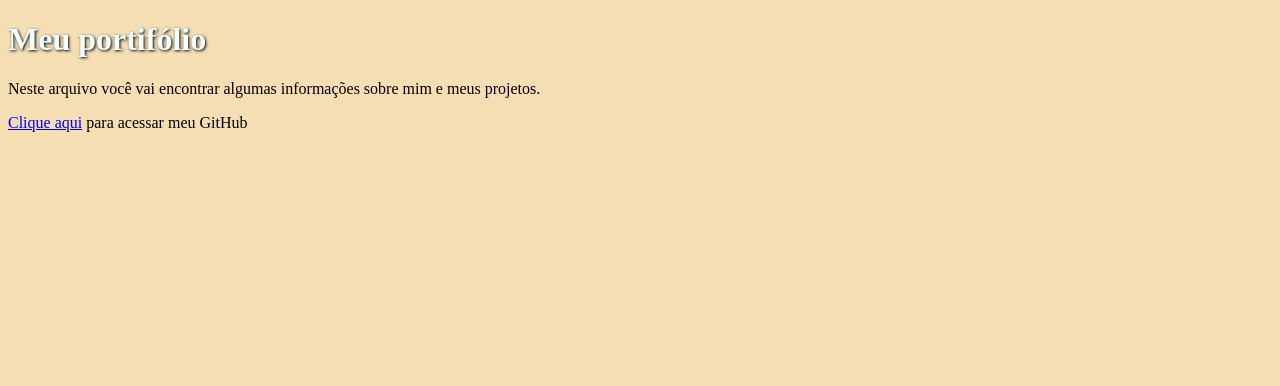
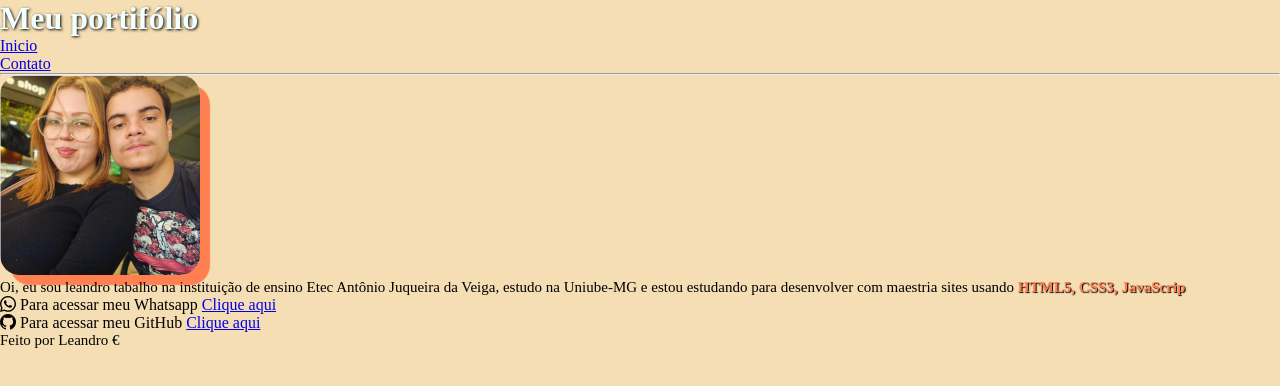
Before and after one commit to Leandr0Arantes/Portifolio, a plain HTML site: page index.html in a window 1280 px wide. Drawn offline with nearby package versions, Linux system fonts and the light colour scheme.

Commit message:
Atualização visual

```diff
--- a/index.html
+++ b/index.html
@@ -1,14 +1,49 @@
 <!DOCTYPE html>
 <html lang="pt-br">
+
 <head>
     <meta charset="UTF-8">
     <meta name="viewport" content="width=device-width, initial-scale=1.0">
     <title>Leandro Arantes</title>
     <link rel="stylesheet" href="style.css">
+    <link rel="stylesheet" href="https://cdn.jsdelivr.net/npm/bootstrap-icons@1.11.3/font/bootstrap-icons.min.css">
 </head>
+
 <body>
-    <h1>Meu portifólio</h1>
-    <p>Neste arquivo você vai encontrar algumas informações sobre mim e meus projetos.</p>
-    <p><a href="https://github.com/Leandr0Arantes/" target="_blank" rel="external">Clique aqui</a> para acessar meu GitHub</p>
+    <header>
+        <h1>Meu portifólio</h1>
+        <nav>
+            <ul>
+                <li><a href="#">Inicio</a></li>
+                <li><a href="#contato">Contato</a></li>
+            </ul>
+        </nav>
+        <hr>
+    </header>
+    <section id="inicio">
+        <img src="imagens/minha_foto.png" alt="Minha foto" class="minha-foto">
+        <p>Oi, eu sou leandro tabalho na instituição de ensino Etec Antônio Juqueira da Veiga, estudo na Uniube-MG e estou
+            estudando para desenvolver com maestria sites usando <span><abbr
+                    title="Linguagem de Marcação de Hipertexto">HTML5</abbr>, <abbr
+                    title="Folha de Estilo em Cascatas">CSS3</abbr>, JavaScrip</span></p>
+    </section>
+
+    <section id="contato">
+        <ul>
+            <li><i class="bi bi-whatsapp"></i> Para acessar meu Whatsapp <a href="https://wa.me/1699294779">Clique aqui</a>
+            </li>
+            <li><i class="bi bi-github"></i> Para acessar meu GitHub <a href="https://github.com/Leandr0Arantes/" target="_blank" rel="external">Clique aqui</a>
+            </li>
+        </ul>
+    </section>
+
+
+
+
+    <footer>
+        <p>Feito por Leandro &euro;</p>
+    </footer>
+
 </body>
+
 </html>
--- a/style.css
+++ b/style.css
@@ -1,8 +1,42 @@
-body{
+/* Geral */
+html{
+    scroll-behavior: smooth;
+}
+*{
+    margin: 0 auto;
+    padding: 0;
+    box-sizing: border-box;
+}
+body {
     background-color: wheat;
 }
 
-h1{
+/* inicio */
+
+h1 {
     color: azure;
     text-shadow: 1px 1px 3px black;
 }
+
+hr {
+    color: black;
+}
+
+.minha-foto {
+    border-radius: 20px;
+    box-shadow: 10px 10px 1px coral;
+}
+
+p {
+    font-size: 15px;
+}
+
+p span {
+    color: coral;
+    font-weight: bold;
+    text-shadow: 1px 1px 1px black;
+}
+
+p abbr {
+    text-decoration: none;
+}
```
Also changed, not shown: imagens/minha_foto.png (added).
